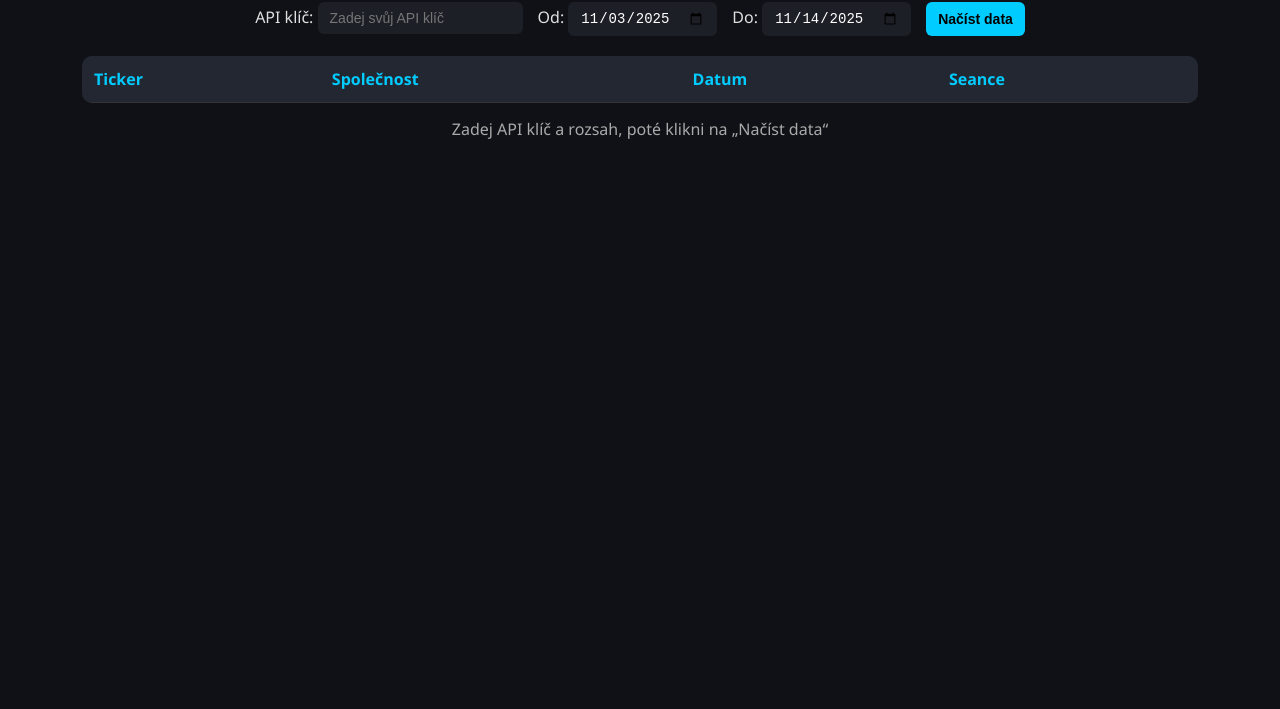
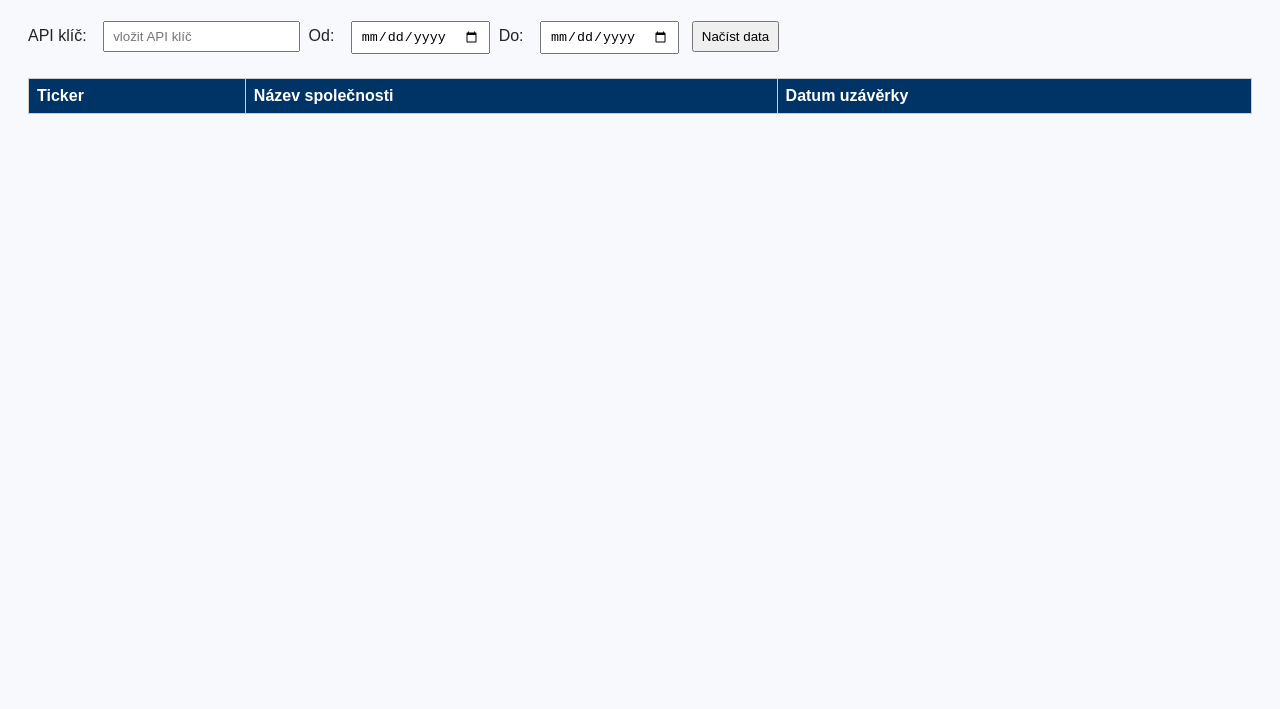
Before and after one commit to PetrBalaz5959/Uzav-rky-2, a plain HTML site: page index.html in a window 1280 px wide. Shown: the part 91-800 px from the top of the page. Drawn offline with Linux system fonts and the light colour scheme.

Commit message:
Update index.html

```diff
--- a/index.html
+++ b/index.html
@@ -1,151 +1,63 @@
 <!DOCTYPE html>
 <html lang="cs">
 <head>
-<meta charset="UTF-8" />
-<meta name="viewport" content="width=device-width, initial-scale=1.0" />
+  <meta charset="UTF-8">
+  <meta name="viewport" content="width=device-width, initial-scale=1.0">
   <title>US Earnings Calendar (FinancialModelingPrep)</title>
   <style>
-  body {
-    background-color: #0f1116;
-    color: #e0e0e0;
-    font-family: "Segoe UI", sans-serif;
-    margin: 0;
-    padding: 20px;
-  }
-  h2 {
-    color: #00ccff;
-    text-align: center;
-  }
-  .filters {
-    display: flex;
-    flex-wrap: wrap;
-    gap: 15px;
-    justify-content: center;
-    margin-bottom: 20px;
-  }
-  input, button {
-    padding: 8px 12px;
-    border-radius: 6px;
-    border: none;
-    outline: none;
-    font-size: 14px;
-  }
-  input[type="date"], input[type="text"] {
-    background-color: #1c1f26;
-    color: #fff;
-  }
-  button {
-    background-color: #00ccff;
-    color: #000;
-    font-weight: bold;
-    cursor: pointer;
-  }
-  button:hover {
-    background-color: #00a3cc;
-  }
-  table {
-    width: 90%;
-    margin: 0 auto;
-    border-collapse: collapse;
-    background-color: #1a1d24;
-    border-radius: 10px;
-    overflow: hidden;
-  }
-  th, td {
-    padding: 12px;
-    border-bottom: 1px solid #333;
-    text-align: left;
-  }
-  th {
-    background-color: #232731;
-    color: #00ccff;
-  }
-  tr:hover {
-    background-color: #2a2f3d;
-  }
-  #status {
-    text-align: center;
-    margin-top: 15px;
-    color: #aaa;
-  }
+    body { background: #f7f9fc; font-family: Arial, sans-serif; color: #222; padding: 20px; }
+    h1 { color: #003366; }
+    label { margin-right: 8px; }
+    input, button { margin: 4px; padding: 6px 8px; }
+    table { width: 100%; border-collapse: collapse; margin-top: 20px; }
+    th, td { border: 1px solid #ccc; padding: 8px; text-align: left; }
+    th { background: #003366; color: white; }
+    tr:nth-child(even) { background: #eef3f8; }
   </style>
 </head>
 <body>
-
-<h2>📊 US Earnings Calendar (FinancialModelingPrep)</h2>
-
-<div class="filters">
+  <h1>Přehled US Earnings (FinancialModelingPrep)</h1>
   <div>
-    <label>API klíč: <input type="text" id="apiKey" placeholder="Zadej svůj API klíč"></label>
-  </div>
-  <div>
-    <label>Od: <input type="date" id="fromDate" value="2025-11-03"></label>
-  </div>
-  <div>
-    <label>Do: <input type="date" id="toDate" value="2025-11-14"></label>
-  </div>
-  <button id="loadBtn">Načíst data</button>
+    <label for="apiKey">API klíč:</label>
+    <input type="text" id="apiKey" placeholder="vložit API klíč">
+    <label for="fromDate">Od:</label>
+    <input type="date" id="fromDate">
+    <label for="toDate">Do:</label>
+    <input type="date" id="toDate">
+    <button id="loadData">Načíst data</button>
   </div>
 
   <table id="earningsTable">
     <thead>
       <tr>
         <th>Ticker</th>
-      <th>Společnost</th>
-      <th>Datum</th>
-      <th>Seance</th>
+        <th>Název společnosti</th>
+        <th>Datum uzávěrky</th>
       </tr>
     </thead>
     <tbody></tbody>
   </table>
 
-<div id="status">Zadej API klíč a rozsah, poté klikni na „Načíst data“</div>
-
   <script>
-document.getElementById("loadBtn").addEventListener("click", async () => {
-  const apiKey = document.getElementById("apiKey").value.trim();
-  const from = document.getElementById("fromDate").value;
-  const to = document.getElementById("toDate").value;
-  const tbody = document.querySelector("#earningsTable tbody");
-  tbody.innerHTML = "";
-
-  if (!apiKey) {
-    document.getElementById("status").innerText = "❗ Zadej prosím svůj API klíč.";
+    document.getElementById('loadData').addEventListener('click', async () => {
+      const apiKey = document.getElementById('apiKey').value.trim();
+      const fromDate = document.getElementById('fromDate').value;
+      const toDate = document.getElementById('toDate').value;
+      if (!apiKey || !fromDate || !toDate) {
+        alert('Vyplň API klíč a datumy!');
         return;
       }
-
-  document.getElementById("status").innerText = "⏳ Načítám data z FMP...";
-
-  const url = `https://financialmodelingprep.com/api/v3/earning_calendar?from=${from}&to=${to}&apikey=${apiKey}`;
-
-  try {
+      const url = `https://financialmodelingprep.com/api/v3/earning_calendar?from=${fromDate}&to=${toDate}&apikey=${apiKey}`;
       const res = await fetch(url);
-    if (!res.ok) throw new Error("Chyba při načítání dat");
       const data = await res.json();
-
-    if (!Array.isArray(data) || data.length === 0) {
-      document.getElementById("status").innerText = "❌ Žádná data nenalezena.";
-      return;
-    }
-
+      const tbody = document.querySelector('#earningsTable tbody');
+      tbody.innerHTML = '';
       data.forEach(item => {
-      const tr = document.createElement("tr");
-      tr.innerHTML = `
-        <td>${item.symbol || "-"}</td>
-        <td>${item.company || "-"}</td>
-        <td>${item.date || "-"}</td>
-        <td>${item.time?.toUpperCase() || "-"}</td>
-      `;
+        const tr = document.createElement('tr');
+        tr.innerHTML = `<td>${item.symbol}</td><td>${item.company}</td><td>${item.date}</td>`;
         tbody.appendChild(tr);
       });
-
-    document.getElementById("status").innerText = `✅ Načteno ${data.length} firem.`;
-  } catch (err) {
-    console.error(err);
-    document.getElementById("status").innerText = "❌ Chyba při načítání dat.";
-  }
     });
   </script>
-
 </body>
 </html>
```
Lines whose indentation alone changed are shown as unchanged.
